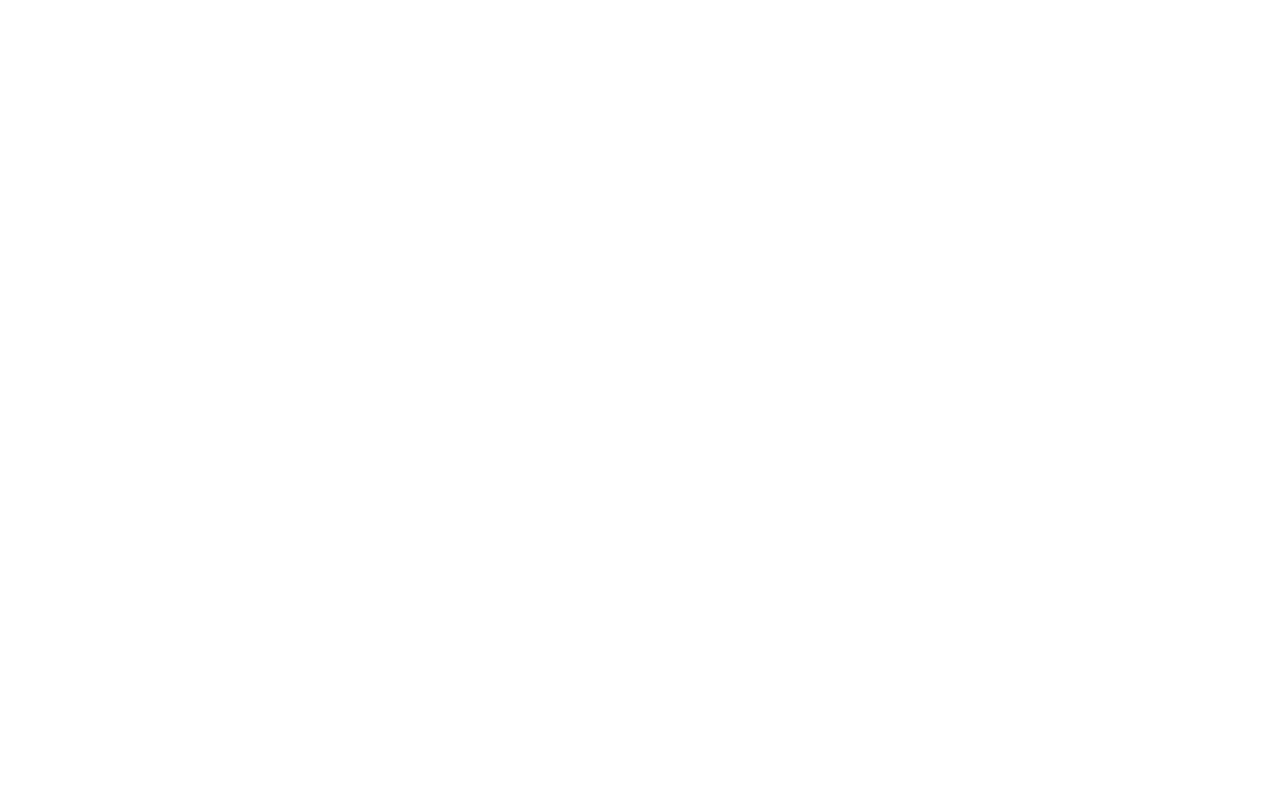
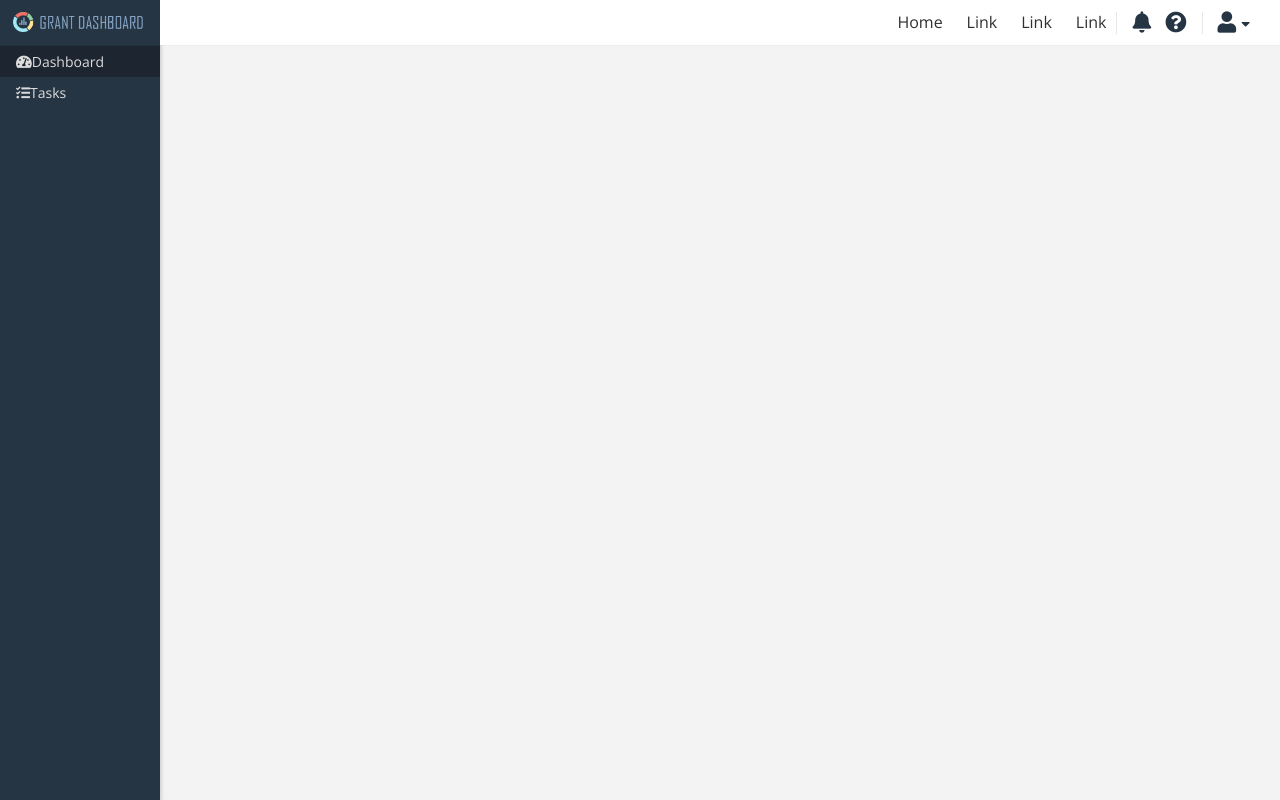
Before and after one commit to ZacharyMcGee/Grant-Management-Dashboard, a PHP site: page /dashboard.php in a window 1280 px wide. Before the commit the page is empty. Run offline with PHP 8.4, Linux system fonts and the light colour scheme; some libraries are stand-ins or nearby versions.

Commit message:
Starting Layout

```diff
--- a/Grant Management Dashboard/css/style.css
+++ b/Grant Management Dashboard/css/style.css
@@ -0,0 +1,220 @@
+@import url('https://fonts.googleapis.com/css?family=Open+Sans');
+
+html, body{
+  padding: 0;
+  margin: 0;
+}
+
+.html{
+  height: 100%;
+}
+
+body {
+  background-color: #f3f3f3;
+  min-height: 100%;
+  min-width: 600px;
+}
+
+.header {
+  min-width: 960px;
+  margin-left: 160px;
+  position: fixed;
+  top: 0;
+  width: 100%;
+  background-color: #FFF;
+  height: 45px;
+  -webkit-box-shadow: 0px 0px 1px 0px rgba(87,87,87,0.19);
+  -moz-box-shadow: 0px 0px 1px 0px rgba(87,87,87,0.19);
+  box-shadow: 0px 0px 1px 0px rgba(87,87,87,0.19);
+}
+
+.header-img {
+  float: left;
+  padding-top: 5px;
+}
+
+.header-img img {
+  width: 66.7%;
+  height: 66.7%;
+}
+
+.header-menu-bar {
+  float: right;
+  padding-top: 11px;
+}
+
+.header-menu-bar ul {
+  list-style-type: none;
+  margin: 0;
+  padding: 0;
+}
+
+.header-menu-bar li {
+  display: inline;
+  padding: 10px;
+}
+
+.header-menu-bar a {
+  color: #303030;
+  font-family: 'Open Sans', sans-serif;
+  text-decoration: none;
+}
+
+.header-menu-buttons {
+  float: left;
+  padding-right: 15px;
+  padding-left: 15px;
+  border-right: 1px solid #e6e6e6;
+  border-left: 1px solid #e6e6e6;
+}
+
+.header-account-info {
+  font-family: 'Open Sans', sans-serif;
+  color: #303030;
+  float: right;
+  margin-right: 190px;
+  margin-top: 12px;
+}
+
+.header-account-username {
+  float: left;
+  margin-right: 5px;
+  margin-left: 15px;
+}
+
+.header-account-username p{
+  margin: 0px;
+  padding: 0px;
+}
+
+.header-account-username a{
+  padding-left: 5px;
+  text-decoration: none;
+  color: #303030;
+}
+
+.account-dropdown {
+  display: none;
+  top: 50px;
+  margin-left: 15px;
+  position: absolute;
+  background-color: #f9f9f9;
+  min-width: 160px;
+  -webkit-box-shadow: 0px 0px 1px 0px rgba(87,87,87,0.19);
+  -moz-box-shadow: 0px 0px 1px 0px rgba(87,87,87,0.19);
+  box-shadow: 0px 0px 1px 0px rgba(87,87,87,0.19);  z-index: 1;
+}
+
+.account-dropdown a {
+    float: none;
+    color: black;
+    padding: 12px 16px;
+    text-decoration: none;
+    display: block;
+    text-align: left;
+}
+
+.account-dropdown a:hover {
+    background-color: #f3f3f3;
+}
+
+.main {
+  height: 100%;
+  margin-left: 190px;
+  margin-right: 30px;
+}
+
+.content {
+  float: left;
+  width: 100%;
+  padding-bottom: 40px;
+}
+
+.full-card {
+  background-color: #FFF;
+  color: #7d7d7d;
+  font-family: 'Open Sans', sans-serif;
+  border-radius: 3px;
+  width: 100%;
+  margin-top: 75px;
+  padding-bottom: 20px;
+  -webkit-box-shadow: 0px 0px 1px 0px rgba(87,87,87,0.19);
+  -moz-box-shadow: 0px 0px 1px 0px rgba(87,87,87,0.19);
+  box-shadow: 0px 0px 1px 0px rgba(87,87,87,0.19);
+}
+
+.card-title {
+  border-bottom: 1px solid #e6e6e6;
+  padding-bottom: 8px;
+  height: 32px;
+}
+
+.card-title-text {
+  margin-left: 20px;
+  margin-bottom: 10px;
+  padding-top: 10px;
+  float: left;
+}
+
+.card-title-button {
+  padding-top: 8px;
+  padding-right: 20px;
+  float: right;
+}
+
+.card-body {
+  overflow: auto;
+  width: 100%;
+}
+
+.sidebar {
+  background-color: #263544;
+    height: 100%;
+    width: 160px;
+    position: fixed;
+    z-index: 0;
+    top: 0; /
+    left: 0;
+    overflow-x: hidden;
+    -webkit-box-shadow: -1px 2px 5px 1px rgba(0,0,0,0.26);
+    -moz-box-shadow: -1px 2px 5px 1px rgba(0,0,0,0.26);
+    box-shadow: -1px 2px 5px 1px rgba(0,0,0,0.26);
+}
+
+.sidebar-header {
+  z-index: 1;
+  background-color: #263544;
+  height: 45px;
+  border-bottom: 1px solid #00000012;
+  -webkit-box-shadow: 0px 0px 1px 0px rgba(87,87,87,0.19);
+  -moz-box-shadow: 0px 0px 1px 0px rgba(87,87,87,0.19);
+  box-shadow: 0px 0px 1px 0px rgba(87,87,87,0.19);
+}
+
+.sidebar-header img {
+  height: 45%;
+  margin-top: 12px;
+  margin-left: 13px;
+}
+
+.sidebar-menu {
+
+  z-index: 0;
+}
+
+.sidebar-menu a {
+    padding: 6px 8px 6px 16px;
+    text-decoration: none;
+    font-size: 14px;
+    font-family: 'Open Sans', sans-serif;
+    display: block;
+}
+
+.sidebar-button {
+  color: #dcdcdc;
+}
+
+.active, .sidebar-button:hover {
+  color: #dcdcdc;
+  background-color: #1d2531;
+}
--- a/Grant Management Dashboard/dashboard.php
+++ b/Grant Management Dashboard/dashboard.php
@@ -1,10 +1,69 @@
 <!doctype html>
 <html lang="en">
 <head>
+  <meta charset="utf-8">
   <title>Grant Management Dashboard</title>
+  <meta name="description" content="Grand Management Dashboard">
+  <meta name="author" content="AMAZING">
+  <link rel="stylesheet" href="css/style.css">
+  <link rel="stylesheet" href="https://use.fontawesome.com/releases/v5.5.0/css/all.css" integrity="sha384-B4dIYHKNBt8Bc12p+WXckhzcICo0wtJAoU8YZTY5qE0Id1GSseTk6S+L3BlXeVIU" crossorigin="anonymous">
 </head>
 
 <body>
+  <div id="sidebar" class="sidebar">
+    <div class="sidebar-header">
+      <a href=""><img src="images/logo.png"/></a>
+    </div>
+    <div class="sidebar-menu">
+      <a href="#" class="sidebar-button active" id="dashboard"><i class="fas fa-tachometer-alt"></i><span class="parent-link">Dashboard</span></a>
+      <a href="#" class="sidebar-button" id="tasks"><i class="fas fa-tasks"></i><span class="parent-link">Tasks</span></a>
+    </div>
+</div>
+
+  <div class="header">
+    <div class="header-img">
+    </div>
+    <div class="header-account-info">
+    <div class="header-menu-buttons">
+      <i class="fas fa-bell fa-lg" style="color: #263544; margin-right:10px;"></i>
+      <i class="fas fa-question-circle fa-lg" style="color: #263544;"></i>
+    </div>
+    <div class="header-account-username">
+      <p><i class="fas fa-user fa-lg" style="color: #263544;"></i></p>
+    </div>
+     <i class="fas fa-caret-down fa-sm" onclick="openDropdown('account-dropdown')" style="color: #263544; margin-top: 4px; cursor: pointer;"></i>
+      <div class="account-dropdown" id="account-dropdown">
+        <i class="fas fa-caret-up" style="margin-top:-20px;position: absolute;top: 9px;color: white;left: 142px;"></i>
+        <a href="#">Link 1</a>
+        <a href="#">Link 2</a>
+        <a href="logout.php">Logout</a>
+      </div>
+    </div>
+    <div class="header-menu-bar">
+      <ul>
+        <li><a href="#" id="button1">Home</a></li>
+        <li><a href="#" onClick="scrollToSection('#description')">Link</a></li>
+        <li><a href="#" onClick="scrollToSection('#definition')">Link</a></li>
+        <li><a href="#" onClick="scrollToSection('#design')">Link</a></li>
+      </ul>
+    </div>
+
+  </div>
+
+  <div class="main" id="main">
+    <div class="content" id="content">
+
+  </div>
+</div>
+
+  <div class="footer">
+    <div class="footer_text">
+
+    </div>
+  </div>
+
 
 </body>
+  <script src="https://ajax.googleapis.com/ajax/libs/jquery/3.3.1/jquery.min.js"></script>
+  <script src="js/Dashboard.js"></script>
 </html>
```
